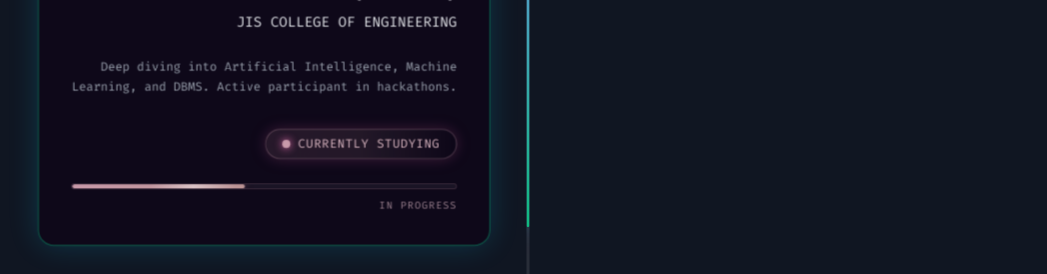
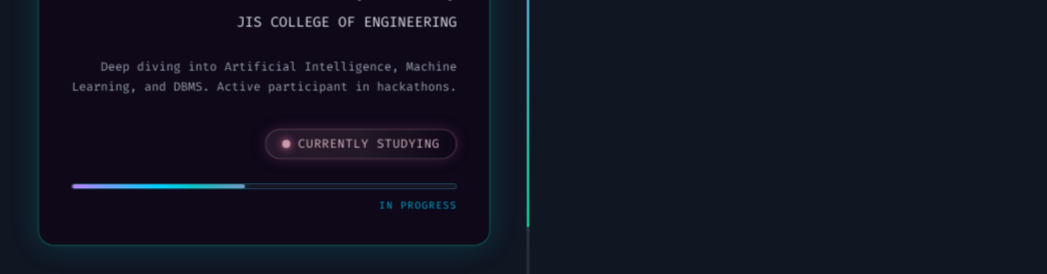
Before and after one commit to sayantani071/sayantani-portfolio, a React (Vite) app: page / in a window 1280 px wide. Shown: the part 3432-3706 px from the top of the page, without its empty margins (112-1159 px from the left). Built offline with nearby package versions, Linux system fonts and the light colour scheme; a web font is replaced by a local one.

Commit message:
auto: save Education.jsx

```diff
--- a/src/components/Education.jsx
+++ b/src/components/Education.jsx
@@ -196,7 +196,7 @@ const Education = () => {
                   </div>
 
                   <div
-                    className="relative h-1.5 w-full overflow-hidden rounded-full border border-pink-500/20 bg-white/5"
+                    className="relative h-1.5 w-full overflow-hidden rounded-full border border-cyan-400/25 bg-white/5"
                     role="progressbar"
                     aria-label="B.Tech program progress"
                     aria-valuemin={0}
@@ -208,17 +208,17 @@ const Education = () => {
                       whileInView={{ width: '45%' }}
                       viewport={{ once: true }}
                       transition={{ duration: 0.85, ease: [0.22, 1, 0.36, 1] }}
-                      className="relative h-full overflow-hidden rounded-full bg-gradient-to-r from-pink-400 to-rose-400 shadow-[0_0_8px_rgba(244,114,182,0.4)]"
+                      className="relative h-full overflow-hidden rounded-full bg-gradient-to-r from-[#c084fc] via-[#00d2ff] to-[#10b981] shadow-[0_0_10px_rgba(0,210,255,0.6)]"
                     >
                       <motion.div
                         aria-hidden="true"
-                        className="absolute inset-y-0 left-0 w-1/2 bg-gradient-to-r from-transparent via-white/45 to-transparent"
+                        className="absolute inset-y-0 left-0 w-3/4 bg-gradient-to-r from-transparent via-[#c084fc]/70 via-[#00d2ff] via-[#10b981]/80 to-transparent"
                         animate={{ x: ['-100%', '300%'] }}
                         transition={{ duration: 1.4, ease: 'easeInOut', repeat: Infinity, repeatDelay: 0.6 }}
                       />
                     </motion.div>
                   </div>
-                  <p className="md:text-right text-left text-[10px] font-mono mt-2 uppercase tracking-widest text-pink-300/70">IN PROGRESS</p>
+                  <p className="md:text-right text-left text-[10px] font-mono mt-2 uppercase tracking-widest text-[#00d2ff]/80">IN PROGRESS</p>
                 </motion.div>
               </div>
             </div>
```
